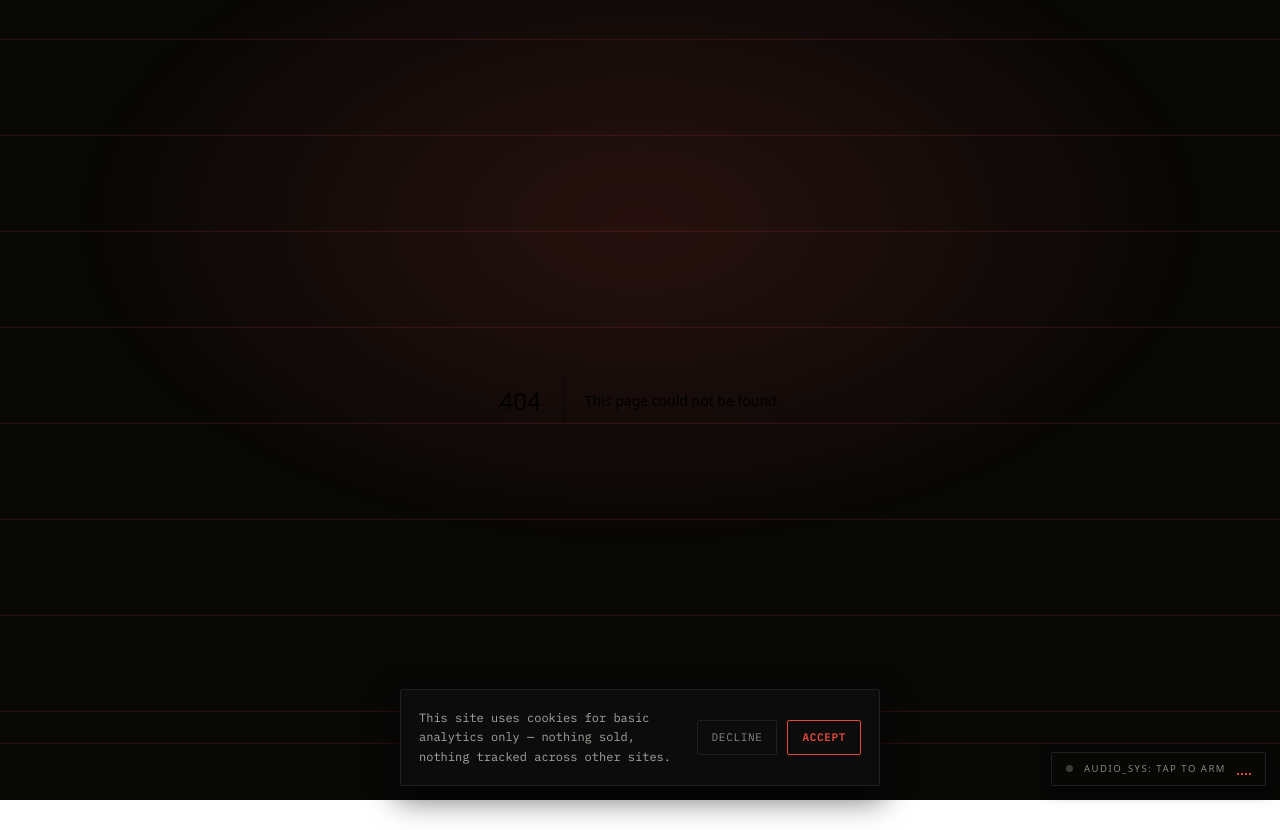
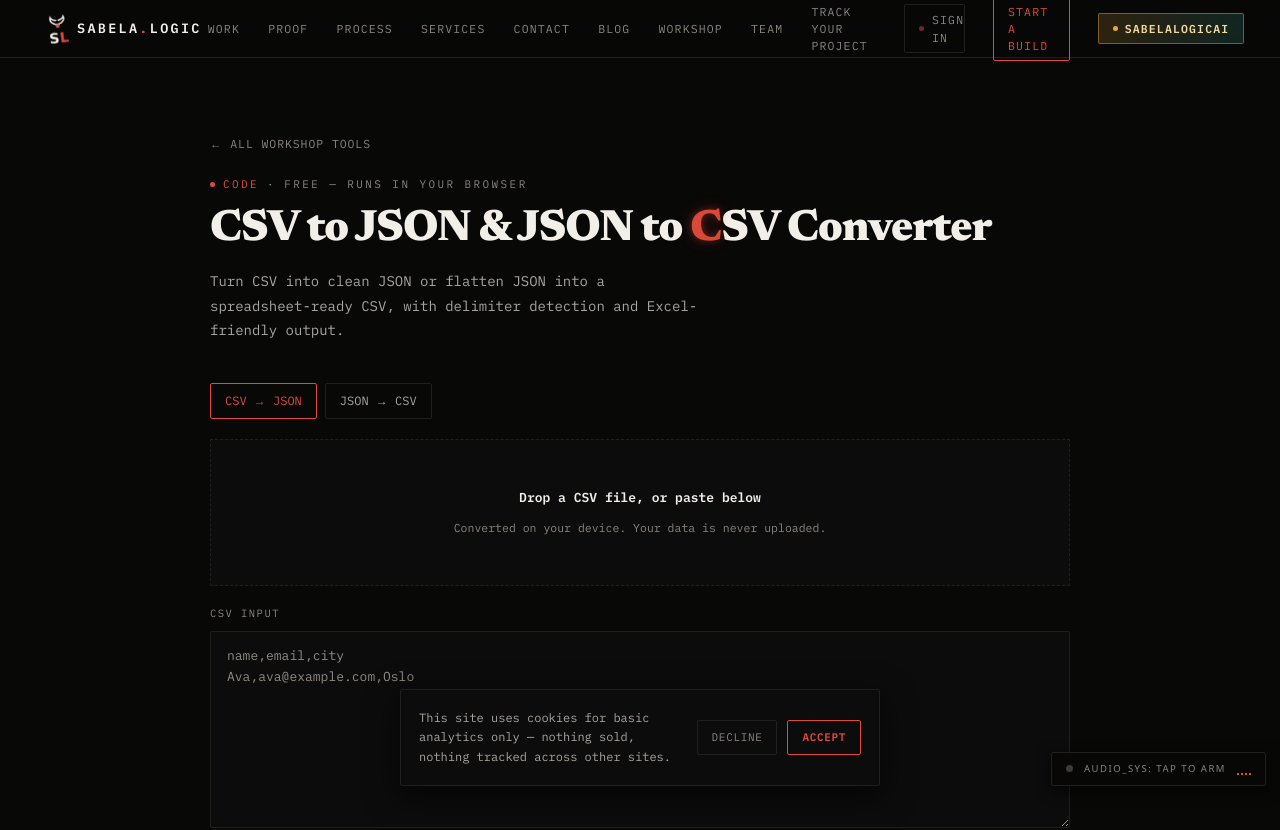
Before and after one commit to SabelaLogic/SabelaLogic-WebApp, a Next.js app: page /workshop/csv-to-json in a window 1280 px wide. Before the commit this address had no page. Shown: the top 830 px of the page. Before the commit the page ends 800 px from the top, so only its background shows below. Built offline with nearby package versions, Linux system fonts and the light colour scheme.

Commit message:
Add pages for the case, diff, Base64 and CSV/JSON tools

```diff
--- /dev/null
+++ b/src/app/workshop/base64/page.tsx
@@ -0,0 +1,17 @@
+import type { Metadata } from "next";
+import { WorkshopToolShell } from "@/components/workshop/WorkshopToolShell";
+import { Base64Tool } from "@/components/workshop/Base64Tool";
+import { getWorkshopTool } from "@/lib/data/workshop-tools";
+import { toolMetadata } from "@/lib/seo";
+
+const tool = getWorkshopTool("base64")!;
+
+export const metadata: Metadata = toolMetadata(tool);
+
+export default function Base64Page() {
+  return (
+    <WorkshopToolShell tool={tool}>
+      <Base64Tool />
+    </WorkshopToolShell>
+  );
+}
--- /dev/null
+++ b/src/app/workshop/case-converter/page.tsx
@@ -0,0 +1,17 @@
+import type { Metadata } from "next";
+import { WorkshopToolShell } from "@/components/workshop/WorkshopToolShell";
+import { CaseConverterTool } from "@/components/workshop/CaseConverterTool";
+import { getWorkshopTool } from "@/lib/data/workshop-tools";
+import { toolMetadata } from "@/lib/seo";
+
+const tool = getWorkshopTool("case-converter")!;
+
+export const metadata: Metadata = toolMetadata(tool);
+
+export default function CaseConverterPage() {
+  return (
+    <WorkshopToolShell tool={tool}>
+      <CaseConverterTool />
+    </WorkshopToolShell>
+  );
+}
--- /dev/null
+++ b/src/app/workshop/csv-to-json/page.tsx
@@ -0,0 +1,17 @@
+import type { Metadata } from "next";
+import { WorkshopToolShell } from "@/components/workshop/WorkshopToolShell";
+import { CsvJsonTool } from "@/components/workshop/CsvJsonTool";
+import { getWorkshopTool } from "@/lib/data/workshop-tools";
+import { toolMetadata } from "@/lib/seo";
+
+const tool = getWorkshopTool("csv-to-json")!;
+
+export const metadata: Metadata = toolMetadata(tool);
+
+export default function CsvJsonPage() {
+  return (
+    <WorkshopToolShell tool={tool}>
+      <CsvJsonTool />
+    </WorkshopToolShell>
+  );
+}
--- /dev/null
+++ b/src/app/workshop/diff-checker/page.tsx
@@ -0,0 +1,17 @@
+import type { Metadata } from "next";
+import { WorkshopToolShell } from "@/components/workshop/WorkshopToolShell";
+import { DiffCheckerTool } from "@/components/workshop/DiffCheckerTool";
+import { getWorkshopTool } from "@/lib/data/workshop-tools";
+import { toolMetadata } from "@/lib/seo";
+
+const tool = getWorkshopTool("diff-checker")!;
+
+export const metadata: Metadata = toolMetadata(tool);
+
+export default function DiffCheckerPage() {
+  return (
+    <WorkshopToolShell tool={tool}>
+      <DiffCheckerTool />
+    </WorkshopToolShell>
+  );
+}
```
